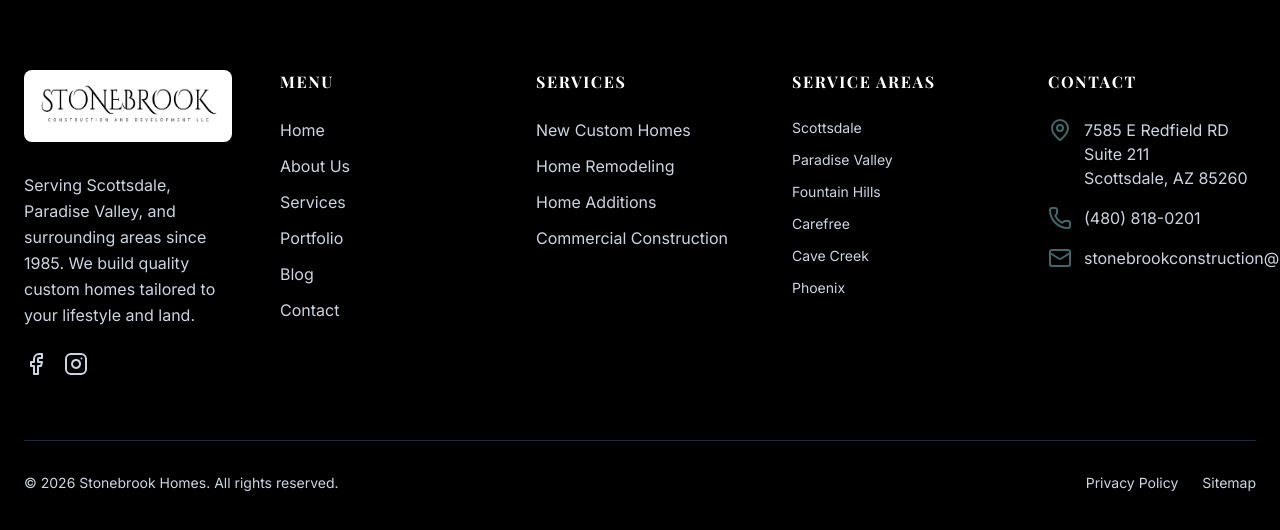
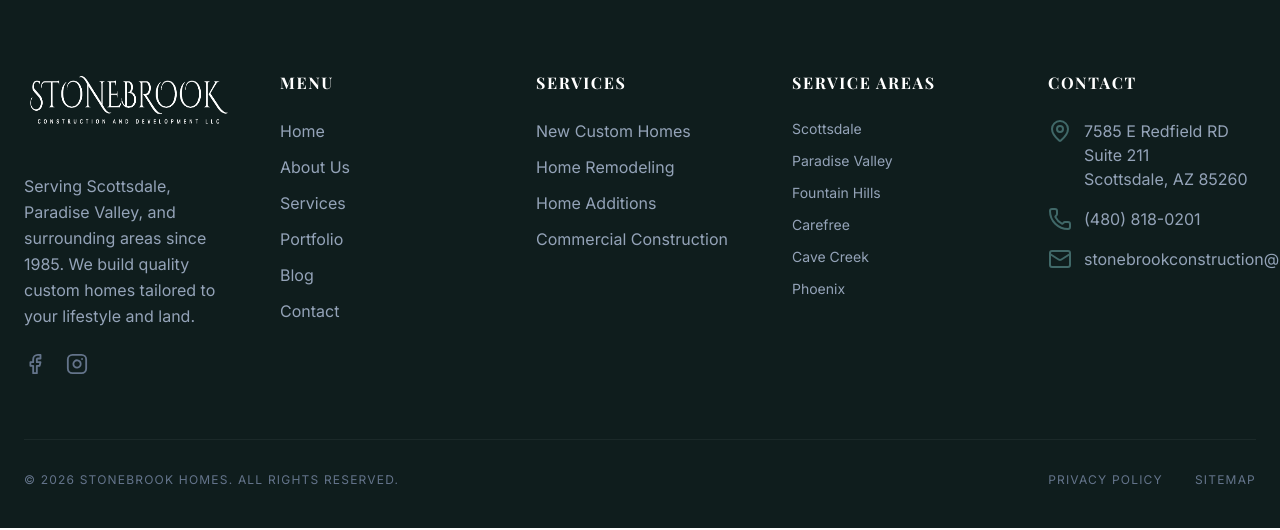
Before and after one commit to ahmedk-hue/stonebrook-homes-main, a React (Vite) app: page / in a window 1280 px wide. Shown: the part 6651-7181 px from the top of the page. Built offline with nearby package versions, Linux system fonts and the light colour scheme; a web font is replaced by a local one.

Commit message:
style: refine footer background and logo for better brand alignment

```diff
--- a/src/components/Footer.tsx
+++ b/src/components/Footer.tsx
@@ -5,21 +5,21 @@
 
 const Footer = () => {
     return (
-        <footer className="bg-secondary text-slate-300 pt-20 pb-10">
+        <footer className="bg-[#0f1d1d] text-slate-400 pt-20 pb-10 border-t border-white/5">
             <div className="container mx-auto px-6">
                 <div className="grid grid-cols-1 md:grid-cols-2 lg:grid-cols-5 gap-12 mb-16">
 
                     {/* Brand Col */}
                     <div>
-                        <Link to="/" className="inline-block mb-6 bg-white p-3 rounded-lg shadow-lg">
-                            <img src="/logo.png" alt={SITE_CONFIG.name} className="h-12 w-auto" />
+                        <Link to="/" className="inline-block mb-8 transition-transform hover:scale-105">
+                            <img src="/logo.png" alt={SITE_CONFIG.name} className="h-16 w-auto brightness-0 invert" />
                         </Link>
                         <p className="mb-6 leading-relaxed">
                             Serving {SITE_CONFIG.serviceAreas[0].name}, {SITE_CONFIG.serviceAreas[1].name}, and surrounding areas since {SITE_CONFIG.foundingYear}. We build quality custom homes tailored to your lifestyle and land.
                         </p>
-                        <div className="flex gap-4">
-                            <a href={SITE_CONFIG.socials.facebook} className="hover:text-white transition-colors"><Facebook size={24} /></a>
-                            <a href={SITE_CONFIG.socials.instagram} className="hover:text-white transition-colors"><Instagram size={24} /></a>
+                        <div className="flex gap-5">
+                            <a href={SITE_CONFIG.socials.facebook} className="text-slate-500 hover:text-white transition-colors"><Facebook size={22} /></a>
+                            <a href={SITE_CONFIG.socials.instagram} className="text-slate-500 hover:text-white transition-colors"><Instagram size={22} /></a>
                         </div>
                     </div>
 
@@ -82,11 +82,11 @@
 
                 </div>
 
-                <div className="border-t border-slate-800 pt-8 flex flex-col md:flex-row justify-between items-center gap-4 text-sm">
-                    <p>&copy; {new Date().getFullYear()} {SITE_CONFIG.name}. All rights reserved.</p>
-                    <div className="flex gap-6">
-                        <Link to="/privacy-policy" className="hover:text-white">Privacy Policy</Link>
-                        <Link to="/sitemap" className="hover:text-white">Sitemap</Link>
+                <div className="border-t border-white/5 pt-8 flex flex-col md:flex-row justify-between items-center gap-4 text-xs tracking-widest uppercase">
+                    <p className="text-slate-500">&copy; {new Date().getFullYear()} {SITE_CONFIG.name}. All rights reserved.</p>
+                    <div className="flex gap-8">
+                        <Link to="/privacy-policy" className="text-slate-500 hover:text-white transition-colors">Privacy Policy</Link>
+                        <Link to="/sitemap" className="text-slate-500 hover:text-white transition-colors">Sitemap</Link>
                     </div>
                 </div>
             </div>
```
